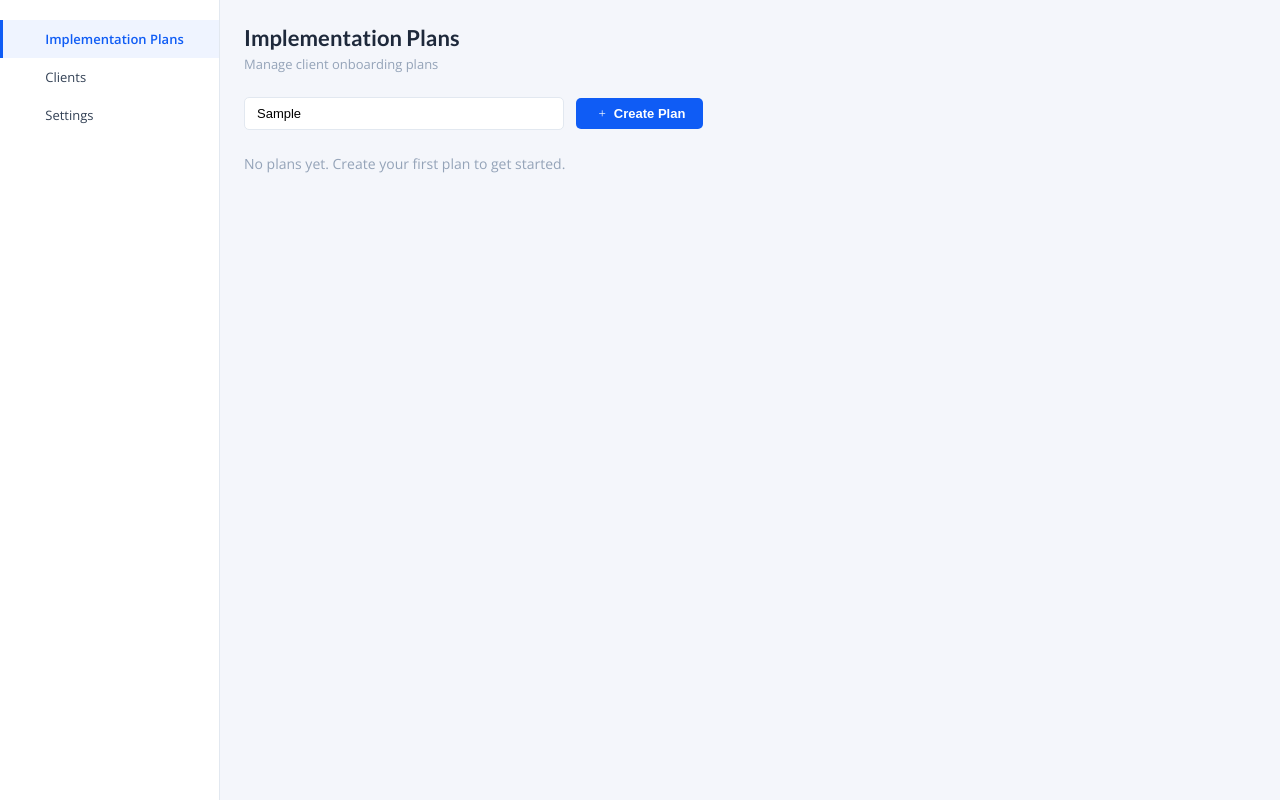
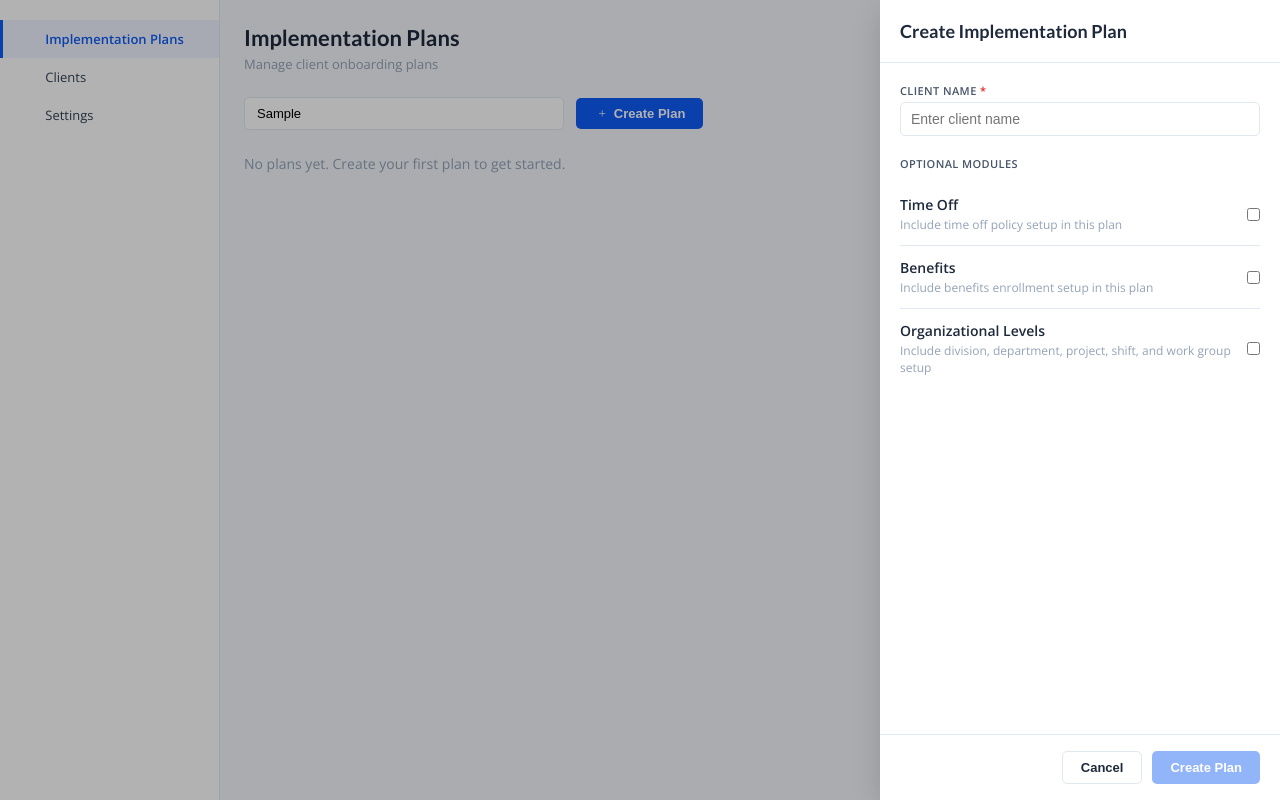
Before and after one commit to gwenlemming-creator/implementation-companion, an Angular app: page /plans in a window 1280 px wide. Both pictures are taken after typing "Sample" into the empty fields and a click on the button "Create Plan". Built offline with nearby package versions, Linux system fonts and the light colour scheme; a web font is replaced by a local one.

Commit message:
feat: add Create Plan drawer with module toggles

```diff
--- /dev/null
+++ b/src/app/features/dashboard/components/create-plan-drawer/create-plan-drawer.component.html
@@ -0,0 +1,53 @@
+<div class="drawer-backdrop" (click)="closed.emit()"></div>
+<div class="drawer">
+  <div class="drawer__header">
+    <h2 class="drawer__title">Create Implementation Plan</h2>
+    <button class="drawer__close" (click)="closed.emit()">
+      <i class="fa-light fa-xmark"></i>
+    </button>
+  </div>
+
+  <div class="drawer__body">
+    <div class="form-field">
+      <label for="clientName">Client Name <span class="required">*</span></label>
+      <input id="clientName" type="text" [ngModel]="clientName()"
+             (ngModelChange)="clientName.set($event)" placeholder="Enter client name">
+    </div>
+
+    <fieldset class="form-fieldset">
+      <legend class="form-fieldset__legend">Optional Modules</legend>
+
+      <label class="toggle-row">
+        <div class="toggle-row__text">
+          <span class="toggle-row__label">Time Off</span>
+          <span class="toggle-row__desc">Include time off policy setup in this plan</span>
+        </div>
+        <input type="checkbox" [ngModel]="modules().timeOff"
+               (ngModelChange)="toggleModule('timeOff', $event)">
+      </label>
+
+      <label class="toggle-row">
+        <div class="toggle-row__text">
+          <span class="toggle-row__label">Benefits</span>
+          <span class="toggle-row__desc">Include benefits enrollment setup in this plan</span>
+        </div>
+        <input type="checkbox" [ngModel]="modules().benefits"
+               (ngModelChange)="toggleModule('benefits', $event)">
+      </label>
+
+      <label class="toggle-row">
+        <div class="toggle-row__text">
+          <span class="toggle-row__label">Organizational Levels</span>
+          <span class="toggle-row__desc">Include division, department, project, shift, and work group setup</span>
+        </div>
+        <input type="checkbox" [ngModel]="modules().orgLevels"
+               (ngModelChange)="toggleModule('orgLevels', $event)">
+      </label>
+    </fieldset>
+  </div>
+
+  <div class="drawer__footer">
+    <button class="btn btn-secondary" (click)="closed.emit()">Cancel</button>
+    <button class="btn btn-primary" [disabled]="!isValid" (click)="submit()">Create Plan</button>
+  </div>
+</div>
--- a/src/app/features/dashboard/components/create-plan-drawer/create-plan-drawer.component.ts
+++ b/src/app/features/dashboard/components/create-plan-drawer/create-plan-drawer.component.ts
@@ -1,12 +1,35 @@
-import { Component, output } from '@angular/core';
+import { Component, inject, signal, output } from '@angular/core';
+import { FormsModule } from '@angular/forms';
 import { Plan } from '../../../../core/models/plan.model';
+import { PlanService } from '../../../../core/services/plan.service';
+import { Router } from '@angular/router';
 
 @Component({
   selector: 'app-create-plan-drawer',
   standalone: true,
-  template: ''
+  imports: [FormsModule],
+  templateUrl: './create-plan-drawer.component.html'
 })
 export class CreatePlanDrawerComponent {
+  private planService = inject(PlanService);
+  private router = inject(Router);
+
   planCreated = output<Plan>();
   closed = output<void>();
+
+  clientName = signal('');
+  modules = signal({ timeOff: false, benefits: false, orgLevels: false });
+
+  get isValid(): boolean { return this.clientName().trim().length > 0; }
+
+  toggleModule(key: keyof typeof this.modules, value: boolean): void {
+    this.modules.update(m => ({ ...m, [key]: value }));
+  }
+
+  submit(): void {
+    if (!this.isValid) return;
+    const plan = this.planService.createPlan(this.clientName().trim(), this.modules());
+    this.planCreated.emit(plan);
+    this.router.navigate(['/plans', plan.id]);
+  }
 }
--- a/src/styles.css
+++ b/src/styles.css
@@ -128,3 +128,22 @@ body {
 .search-input { flex: 1; max-width: 320px; padding: 8px 12px; border: 1px solid var(--border-color); border-radius: 5px; font-size: 13px; }
 .plan-grid { display: grid; grid-template-columns: repeat(auto-fill, minmax(300px, 1fr)); gap: 16px; }
 .empty-state { color: var(--gray400); font-size: 14px; }
+
+/* Drawer */
+.drawer-backdrop { position: fixed; inset: 0; background: rgba(0,0,0,0.3); z-index: 200; }
+.drawer { position: fixed; top: 0; right: 0; bottom: 0; width: 400px; background: #fff; box-shadow: var(--box-shadow-large); z-index: 201; display: flex; flex-direction: column; animation: slideIn var(--transition); }
+@keyframes slideIn { from { transform: translateX(100%); } to { transform: translateX(0); } }
+.drawer__header { display: flex; align-items: center; justify-content: space-between; padding: 20px; border-bottom: 1px solid var(--border-color); }
+.drawer__title { font-family: var(--font-family-header); font-size: 18px; font-weight: 700; }
+.drawer__close { background: none; border: none; cursor: pointer; font-size: 18px; color: var(--gray400); }
+.drawer__body { flex: 1; overflow-y: auto; padding: 20px; display: flex; flex-direction: column; gap: 20px; }
+.drawer__footer { padding: 16px 20px; border-top: 1px solid var(--border-color); display: flex; justify-content: flex-end; gap: 10px; }
+.form-field label { display: block; font-size: 11px; font-weight: 600; text-transform: uppercase; letter-spacing: .4px; color: #475569; margin-bottom: 4px; }
+.form-field input[type="text"] { width: 100%; border: 1px solid var(--border-color); border-radius: 5px; padding: 8px 10px; font-size: 14px; }
+.required { color: var(--error-text); }
+.form-fieldset { border: none; padding: 0; }
+.form-fieldset__legend { font-size: 11px; font-weight: 600; text-transform: uppercase; letter-spacing: .4px; color: #475569; margin-bottom: 12px; }
+.toggle-row { display: flex; align-items: center; justify-content: space-between; gap: 12px; padding: 12px 0; border-bottom: 1px solid var(--border-color); cursor: pointer; }
+.toggle-row:last-child { border-bottom: none; }
+.toggle-row__label { font-size: 14px; font-weight: 600; display: block; }
+.toggle-row__desc { font-size: 12px; color: var(--gray400); display: block; margin-top: 2px; }
```
Also changed, not shown: 1 other file (tests, documents, lock files or other folders).
